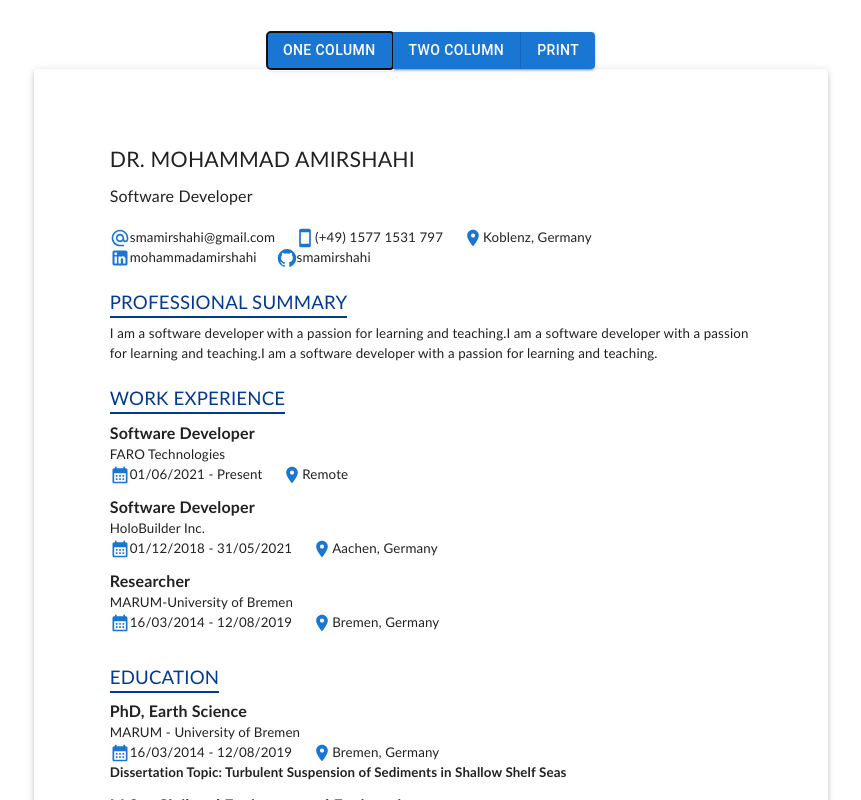
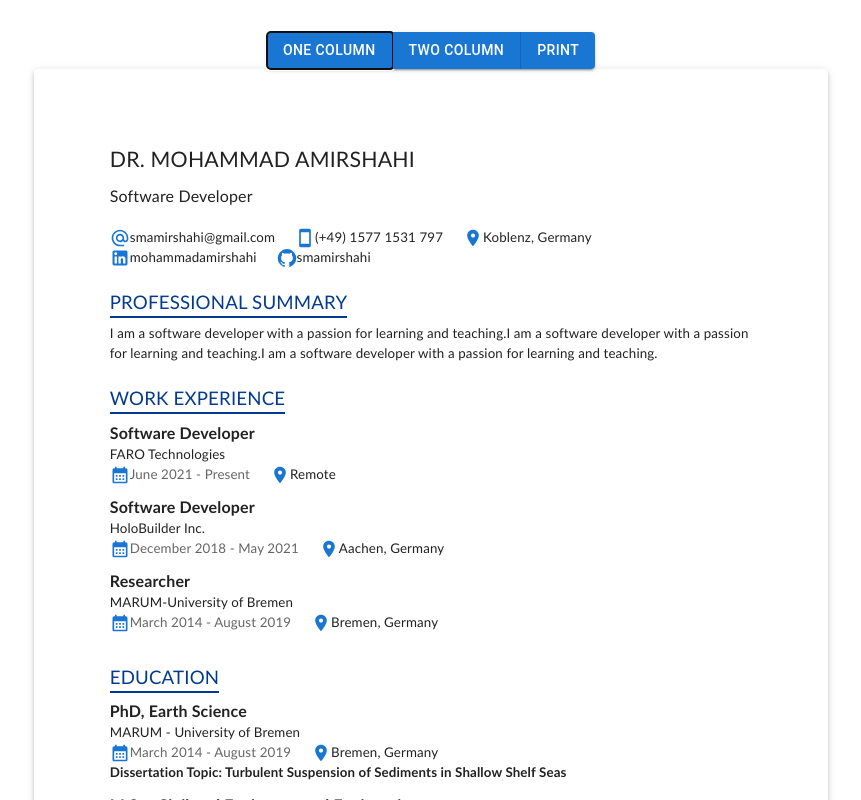
Before and after one commit to smamirshahi/squeezy-cv, a React (Vite) app: page / in a window 1280 px wide. Both pictures are taken after a click on the button "ONE COLUMN". Shown: the top 800 px of the page, without its empty margins (209-1070 px from the left). Built offline with nearby package versions, Linux system fonts and the light colour scheme.

Commit message:
[main] Add a custom style prop when needed

```diff
--- a/src/common/custom-styles.ts
+++ b/src/common/custom-styles.ts
@@ -2,7 +2,14 @@
 export const customColors = {
   darkBlue: "#033a91",
   black: "#000000",
+  gray: "#666666"
 };
 
-/** The format to be used for date */
-export const DATE_FORMAT = "DD/MM/YYYY";
+/**
+ * The format to be used for date
+ * Possible options:
+ * DD/MM/YYYY: 01/12/2018
+ * MMM/YYYY: Dec/2018
+ * MMMM/YYYY: December/2018
+*/
+export const DATE_FORMAT = "MMMM YYYY";
--- a/src/common/custom-typography.tsx
+++ b/src/common/custom-typography.tsx
@@ -1,4 +1,4 @@
-import { Typography } from "@mui/material";
+import { SxProps, Typography } from "@mui/material";
 import { customColors } from "./custom-styles";
 
 interface TextProps {
@@ -7,10 +7,12 @@ interface TextProps {
 
   /** Whether it is bold or not */
   isBold?: boolean;
+
+  customSx?: SxProps
 }
 
 /** The title for the whole resume */
-export function ResumeTitle({ text, isBold = false }: TextProps): JSX.Element {
+export function ResumeTitle({ text, isBold = false, customSx }: TextProps): JSX.Element {
   return (
     <Typography
       sx={{
@@ -18,6 +20,7 @@ export function ResumeTitle({ text, isBold = false }: TextProps): JSX.Element {
         fontFamily: "Calibri, sans-serif",
         fontWeight: isBold ? "bold" : "normal",
         textTransform: "uppercase",
+        ...customSx
       }}
       gutterBottom
     >
@@ -27,7 +30,7 @@ export function ResumeTitle({ text, isBold = false }: TextProps): JSX.Element {
 }
 
 /** The Title of a section */
-export function SectionTitle({ text, isBold = false }: TextProps): JSX.Element {
+export function SectionTitle({ text, isBold = false, customSx }: TextProps): JSX.Element {
   return (
     <Typography
       sx={{
@@ -37,6 +40,7 @@ export function SectionTitle({ text, isBold = false }: TextProps): JSX.Element {
         borderBottom: `2px solid ${customColors.darkBlue}`,
         textTransform: "uppercase",
         color: customColors.darkBlue,
+        ...customSx
       }}
       gutterBottom
     >
@@ -49,6 +53,7 @@ export function SectionTitle({ text, isBold = false }: TextProps): JSX.Element {
 export function SubsectionText({
   text,
   isBold = false,
+  customSx
 }: TextProps): JSX.Element {
   return (
     <Typography
@@ -56,6 +61,7 @@ export function SubsectionText({
         fontSize: "12pt",
         fontFamily: "Calibri, sans-serif",
         fontWeight: isBold ? "bold" : "normal",
+        ...customSx
       }}
     >
       {text}
@@ -64,7 +70,7 @@ export function SubsectionText({
 }
 
 /** The text for a normal body text */
-export function BodyText({ text, isBold = false }: TextProps): JSX.Element {
+export function BodyText({ text, isBold = false, customSx }: TextProps): JSX.Element {
   return (
     <Typography
       sx={{
@@ -72,6 +78,7 @@ export function BodyText({ text, isBold = false }: TextProps): JSX.Element {
         fontFamily: "Calibri, sans-serif",
         fontWeight: isBold ? "bold" : "normal",
         textAlign: "left",
+        ...customSx
       }}
     >
       {text}
--- a/src/common/date-period.tsx
+++ b/src/common/date-period.tsx
@@ -2,7 +2,7 @@ import dayjs from "dayjs";
 import CalendarMonthIcon from "@mui/icons-material/CalendarMonth";
 import { IconWithText } from "./icon-with-text";
 import { ExperienceProps } from "./custom-types";
-import { DATE_FORMAT } from "./custom-styles";
+import { customColors, DATE_FORMAT } from "./custom-styles";
 
 interface DatePeriodProps {
   /** Date period with start and end */
@@ -17,6 +17,7 @@ export function DatePeriod({ datePeriod }: DatePeriodProps): JSX.Element {
       text={`${dayjs(datePeriod.start).format(DATE_FORMAT)} - ${
         datePeriod.end ? dayjs(datePeriod.end).format(DATE_FORMAT) : "Present"
       }`}
+      customSx={{color: customColors.gray}}
     ></IconWithText>
   );
 }
--- a/src/common/icon-with-text.tsx
+++ b/src/common/icon-with-text.tsx
@@ -1,4 +1,4 @@
-import { Grid2, SvgIcon } from "@mui/material";
+import { Grid2, SvgIcon, SxProps } from "@mui/material";
 import { BodyText } from "./custom-typography";
 
 interface Props {
@@ -7,10 +7,12 @@ interface Props {
 
   /** The text to be shown */
   text: string;
+
+  customSx?: SxProps
 }
 
 /** Shows an icon with a text next to it */
-export function IconWithText({ icon, text }: Props): JSX.Element {
+export function IconWithText({ icon, text, customSx }: Props): JSX.Element {
   return (
     <Grid2 sx={{ mr: "20px" }} container direction="row">
       <SvgIcon
@@ -19,7 +21,7 @@ export function IconWithText({ icon, text }: Props): JSX.Element {
         viewBox="0 0 24 24"
         fontSize="small"
       />
-      <BodyText text={text} />
+      <BodyText text={text} customSx={customSx} />
     </Grid2>
   );
 }
```
